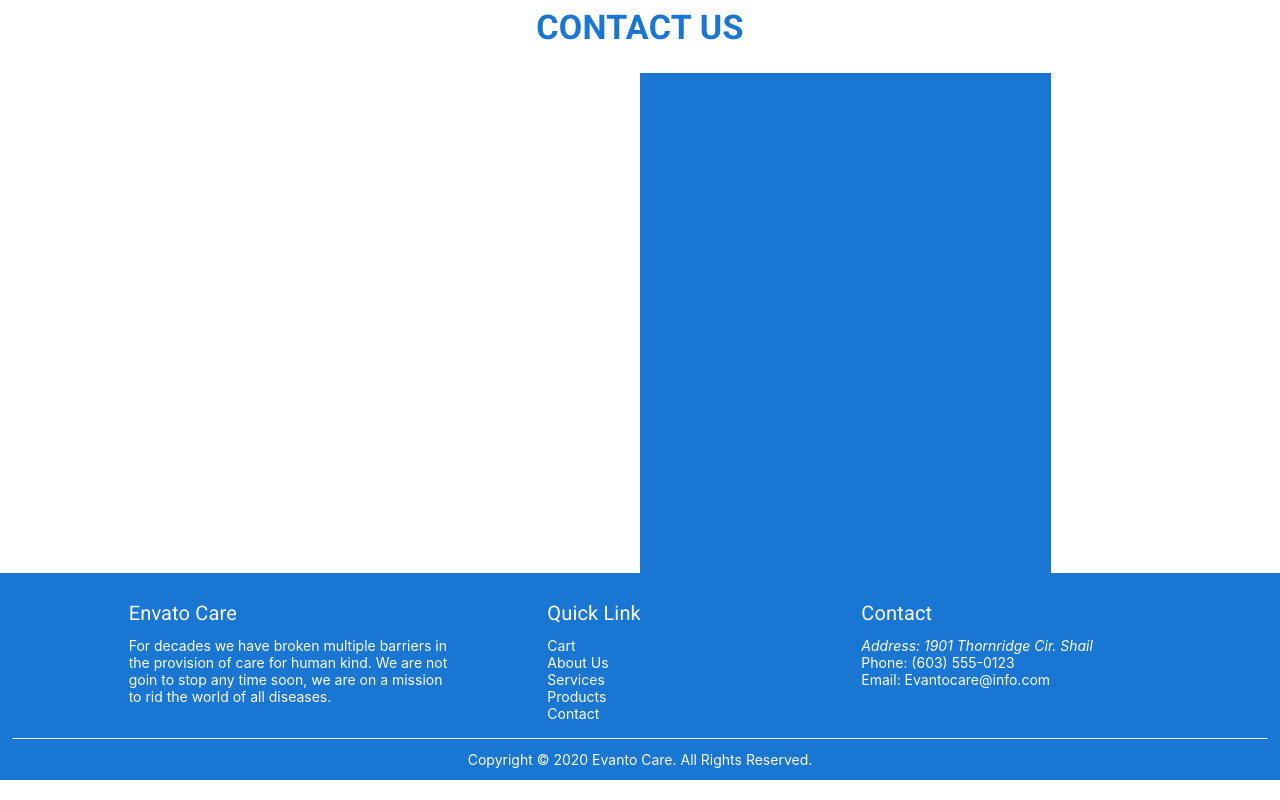
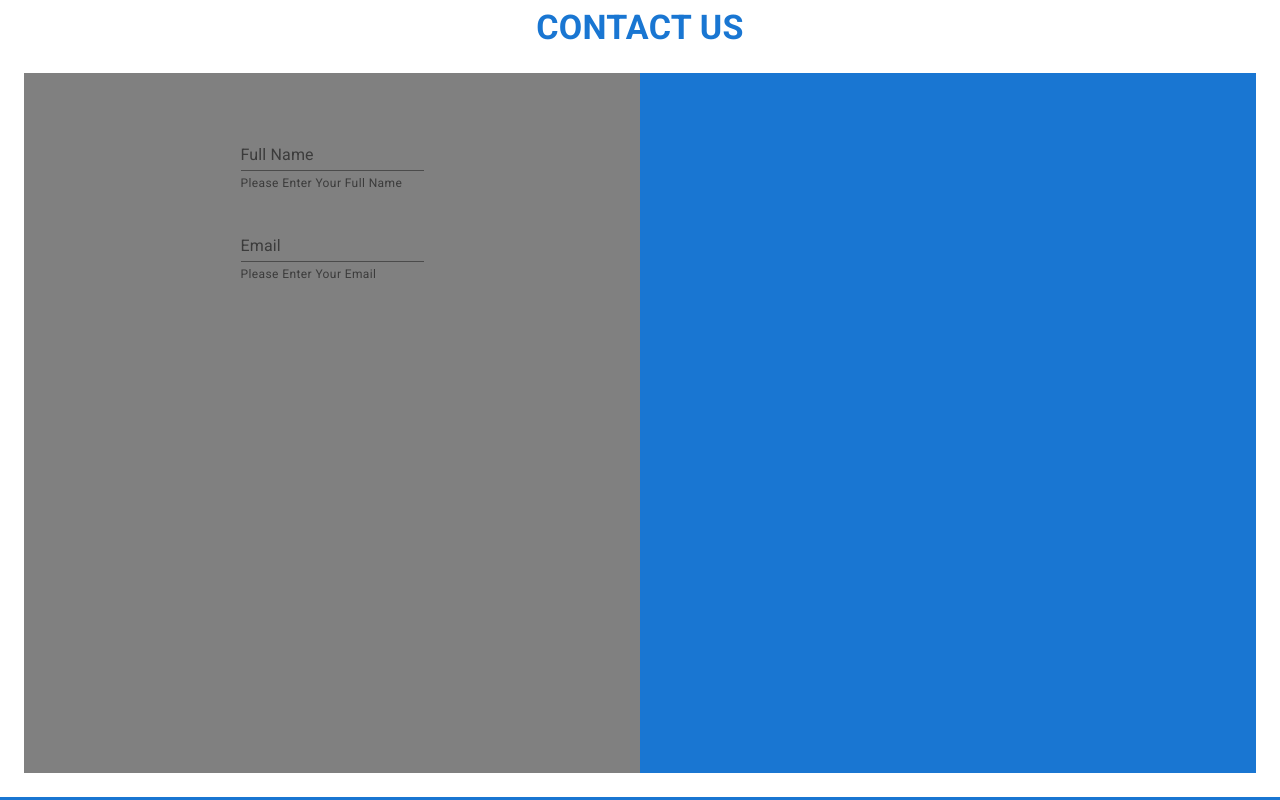
Before and after one commit to Darc99/healthy-pharma, a React (Create React App) app: page / in a window 1280 px wide. Shown: the part 2620-3420 px from the top of the page. Built offline with nearby package versions, Linux system fonts and the light colour scheme.

Commit message:
added form

```diff
--- a/src/components/Footer/Footer.jsx
+++ b/src/components/Footer/Footer.jsx
@@ -10,7 +10,7 @@ import { Card, CardMedia, CardContent, CardActionArea, Paper, Box, Button } from
 // CardActions
 const useStyles = makeStyles((theme) => ({
   footerSection: {
-    paddingTop: theme.spacing(3),
+    paddingTop: theme.spacing(7),
     backgroundColor: "#1976d2",
     minWidth: "100%" ,
     color: "white",
--- a/src/pages/Contact/Contact.jsx
+++ b/src/pages/Contact/Contact.jsx
@@ -4,12 +4,13 @@ import { makeStyles } from '@material-ui/core/styles';
 import Container from '@material-ui/core/Container';
 import Grid from '@material-ui/core/Grid';
 import Typography from '@material-ui/core/Typography';
-import { Card, CardMedia, CardContent, CardActionArea, Paper, Box, Button } from '@material-ui/core';
+import { Card, Box, CardContent, CardActionArea, Paper, TextField, Button } from '@material-ui/core';
 
 // CardActions
 const useStyles = makeStyles((theme) => ({
   contactSection: {
-    paddingTop: theme.spacing(3)
+    paddingTop: theme.spacing(3),
+    paddingBottom: theme.spacing(3)
   },
   contactTitle: {
     //float:"left",
@@ -23,14 +24,18 @@ const useStyles = makeStyles((theme) => ({
   media: {
     height: 240
   },
-  aboutBelow: {
-    paddingTop: theme.spacing(4)
-  },
   left: {
     // paddingTop: "75px",
     // height: "360px"
-    width: "50%"
+    width: "50%",
+    height: "700px",
+    float: "left",
+    backgroundColor: "gray"
 
+  },
+  leftOne: {
+    // paddingTop: theme.spacing(8) ,
+    marginTop: "50px"
   },
   right: {
     // textAlign: "left",
@@ -38,15 +43,9 @@ const useStyles = makeStyles((theme) => ({
     backgroundColor: "#1976d2",
     width: "50%",
     color: "white",
-    height: "500px",
+    height: "700px",
     float: "right"
 
-  },
-  circle: {
-    width: "500px",
-    height: "500px",
-    borderRadius: "50%",
-    backgroundColor: "#1976d2"
   },
   btn: {
     paddingTop: theme.spacing(2)
@@ -68,15 +67,31 @@ function Contact() {
               CONTACT US
             </Typography>
             <Grid container justify="center" >
-              <Grid item xs={8} md={8} sm={8}>
-                <div className={classes.mainBody}>
-                  <div className={classes.left}>
+              <Grid item xs={12} md={12} sm={12}>
+                <Box className={classes.mainBody}>
+                  <span className={classes.left}>
+                    <span>
+                      <form className={classes.leftOne}>
+                        <TextField
+                          label= "Full Name"
+                          placeholder= "Enter Full Name"
+                          helperText= "Please Enter Your Full Name"
+                        />
+                        <br />
+                        <br />
+                        <TextField
+                          label= "Email"
+                          placeholder= "Enter Email"
+                          helperText= "Please Enter Your Email"
+                        />
+                      </form>
 
-                  </div>
-                  <div className={classes.right}>
+                    </span>
+                  </span>
+                  <span className={classes.right}>
 
-                  </div>
-                </div>
+                  </span>
+                </Box>
               </Grid>
             </Grid>
         </Container>
```
